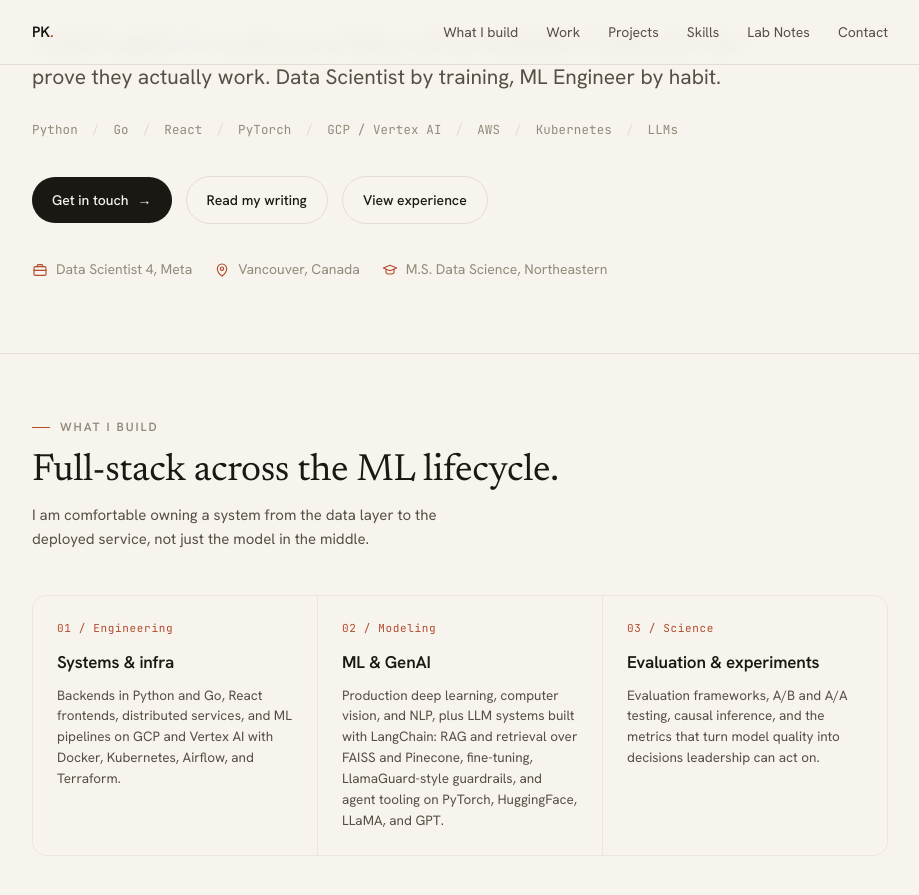
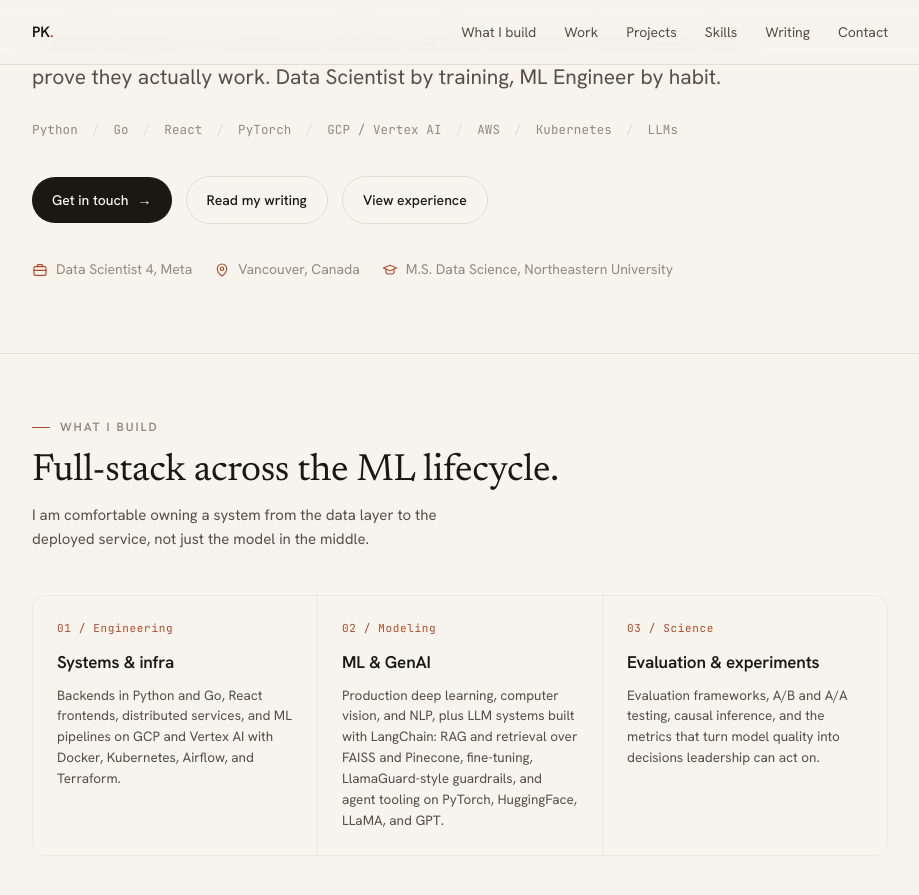
Before and after one commit to PraveenKumarSridhar/PraveenKumarS, a Jekyll site: the page built from index.html, in a window 1280 px wide and 900 px high, scrolled down 304 px. Shown: the top 895 px of the window, without its empty margins (180-1099 px from the left). Built offline with Jekyll 4.4.1, drawn with Linux system fonts in a browser that asks for light colours.

Commit message:
Align writing navigation and refresh profile copy

```diff
--- a/_config.yml
+++ b/_config.yml
@@ -1,7 +1,7 @@
 title: Praveen Kumar Sridhar
 tagline: Lab notes on agent memory, agents, and evals
 description: "Technical notes on agent memory, agents, evals, and applied machine learning by Praveen Kumar Sridhar."
-obsession: "agent memory layers: Honcho, Mem0, and building memoir"
+obsession: "What an AI agent remembers, what reaches its context, and what actually shapes its answer."
 url: "https://praveenks.com"
 baseurl: ""
 lang: en-CA
--- a/_layouts/note.html
+++ b/_layouts/note.html
@@ -174,7 +174,7 @@
       <a href="{{ site.baseurl }}/#work">Work</a>
       <a href="{{ site.baseurl }}/#projects">Projects</a>
       <a href="{{ site.baseurl }}/#skills">Skills</a>
-      <a class="here" href="{{ site.baseurl }}/notes/">Lab Notes</a>
+      <a class="here" href="{{ site.baseurl }}/notes/">Writing</a>
       <a href="{{ site.baseurl }}/#contact">Contact</a>
     </nav>
   </div>
--- a/index.html
+++ b/index.html
@@ -208,7 +208,7 @@ image: /assets/social-card.png
       <a href="#work">Work</a>
       <a href="#projects">Projects</a>
       <a href="#skills">Skills</a>
-      <a href="notes/">Lab Notes</a>
+      <a href="notes/">Writing</a>
       <a href="#contact">Contact</a>
     </nav>
   </div>
@@ -231,7 +231,7 @@ image: /assets/social-card.png
     <div class="meta-line">
       <span><svg class="ico" viewBox="0 0 24 24" fill="none" stroke="currentColor" stroke-width="1.7" stroke-linecap="round" stroke-linejoin="round"><rect x="3" y="7" width="18" height="13" rx="2"></rect><path d="M8 7V5.5A1.5 1.5 0 0 1 9.5 4h5A1.5 1.5 0 0 1 16 5.5V7"></path><path d="M3 12.5h18"></path></svg>Data Scientist 4, Meta</span>
       <span><svg class="ico" viewBox="0 0 24 24" fill="none" stroke="currentColor" stroke-width="1.7" stroke-linecap="round" stroke-linejoin="round"><path d="M12 21s7-5.4 7-11a7 7 0 1 0-14 0c0 5.6 7 11 7 11Z"></path><circle cx="12" cy="10" r="2.5"></circle></svg>Vancouver, Canada</span>
-      <span><svg class="ico" viewBox="0 0 24 24" fill="none" stroke="currentColor" stroke-width="1.7" stroke-linecap="round" stroke-linejoin="round"><path d="M22 9 12 5 2 9l10 4 10-4Z"></path><path d="M6 11v4.2c0 1.4 2.7 2.8 6 2.8s6-1.4 6-2.8V11"></path></svg>M.S. Data Science, Northeastern</span>
+      <span><svg class="ico" viewBox="0 0 24 24" fill="none" stroke="currentColor" stroke-width="1.7" stroke-linecap="round" stroke-linejoin="round"><path d="M22 9 12 5 2 9l10 4 10-4Z"></path><path d="M6 11v4.2c0 1.4 2.7 2.8 6 2.8s6-1.4 6-2.8V11"></path></svg>M.S. Data Science, Northeastern University</span>
     </div>
   </div>
 </section>
--- a/notes/index.html
+++ b/notes/index.html
@@ -119,7 +119,7 @@ image: /assets/social-card.png
       <a href="{{ site.baseurl }}/#work">Work</a>
       <a href="{{ site.baseurl }}/#projects">Projects</a>
       <a href="{{ site.baseurl }}/#skills">Skills</a>
-      <a class="here" href="{{ site.baseurl }}/notes/">Lab Notes</a>
+      <a class="here" href="{{ site.baseurl }}/notes/">Writing</a>
       <a href="{{ site.baseurl }}/#contact">Contact</a>
     </nav>
   </div>
```
